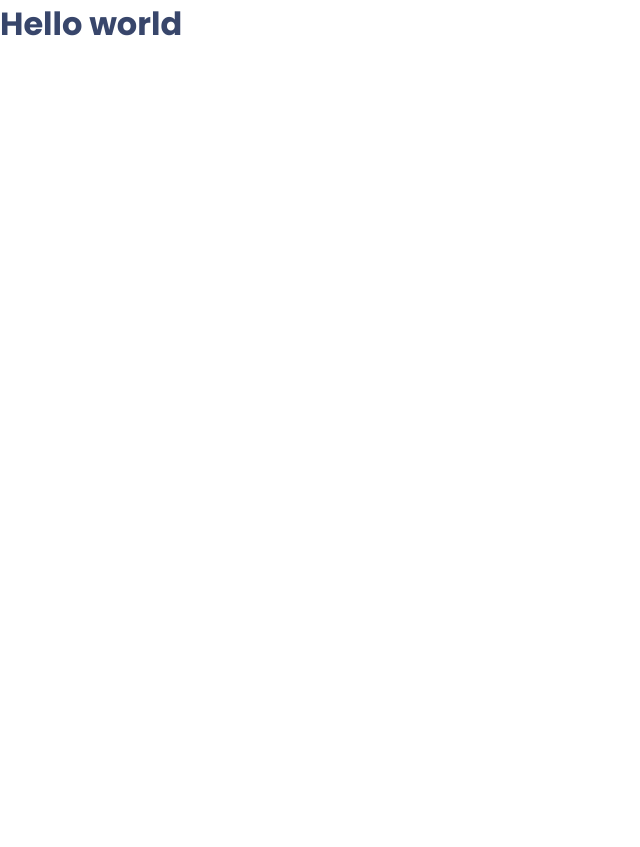
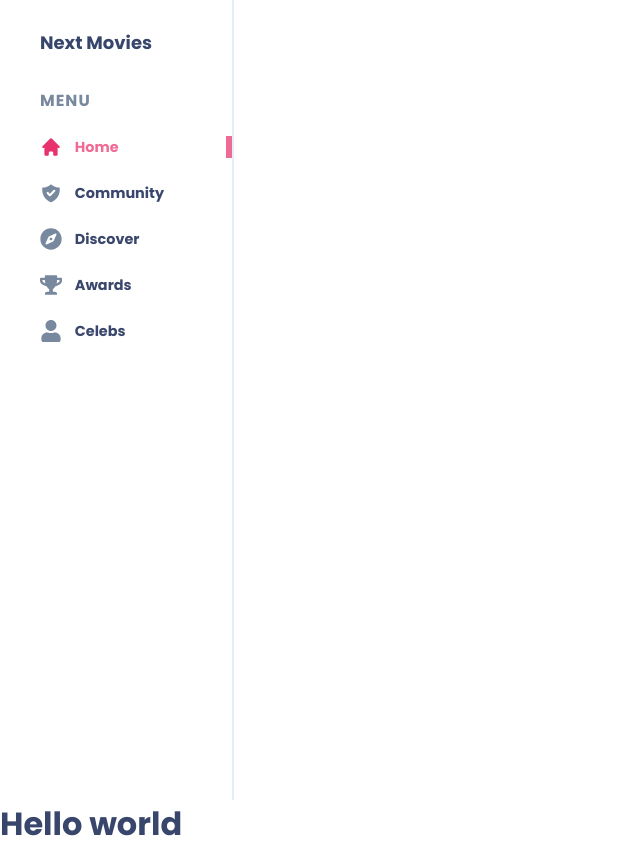
Before and after one commit to Joao-Rodrigues01/next-movies, a Next.js app: page / in a window 1280 px wide. Shown: the whole page, without its empty margins (0-640 px from the left). Before the commit the page ends 800 px from the top, so only its background shows below. Built offline with nearby package versions, Linux system fonts and the light colour scheme.

Commit message:
Create SideMenu component and styles

```diff
--- /dev/null
+++ b/src/components/SideMenu/index.tsx
@@ -0,0 +1,43 @@
+import React from 'react';
+
+import { HiHome, HiShieldCheck } from 'react-icons/hi';
+import { FaCompass, FaTrophy, FaUser } from 'react-icons/fa';
+import { Container, Menu } from './styles';
+
+const SideMenu: React.FC = () => {
+	return (
+		<Container>
+			<h3>Next Movies</h3>
+			<Menu>
+				<h1>MENU</h1>
+
+				<a href="/">
+					<HiHome size={22} color="#E9316E" />
+					Home
+				</a>
+
+				<a href="/">
+					<HiShieldCheck size={22} color="#78889E" />
+					Community
+				</a>
+
+				<a href="/">
+					<FaCompass size={22} color="#78889E" />
+					Discover
+				</a>
+
+				<a href="/">
+					<FaTrophy size={22} color="#78889E" />
+					Awards
+				</a>
+
+				<a href="/">
+					<FaUser size={22} color="#78889E" />
+					Celebs
+				</a>
+			</Menu>
+		</Container>
+	);
+};
+
+export default SideMenu;
--- /dev/null
+++ b/src/components/SideMenu/styles.ts
@@ -0,0 +1,45 @@
+import styled from 'styled-components';
+
+export const Container = styled.aside`
+	height: 100vh;
+	width: 234px;
+	border-right: 2px solid #e4ecff;
+	padding-left: 40px;
+	padding-top: 30px;
+
+	h3 {
+		margin-bottom: 32px;
+		font-size: 18px;
+	}
+`;
+
+export const Menu = styled.nav`
+	display: flex;
+	flex-direction: column;
+
+	h1 {
+		color: var(--text-light);
+		font-size: 1rem;
+		letter-spacing: 1px;
+	}
+
+	a {
+		display: flex;
+		align-items: center;
+		justify-content: flex-start;
+
+		gap: 0.8rem;
+
+		font-size: 0.9rem;
+		text-decoration: none;
+		color: var(--text);
+		font-weight: 700;
+
+		&:nth-child(2) {
+			color: #ef6b96;
+			border-right: 6px solid #ef6b96;
+		}
+	}
+
+	gap: 1.5rem;
+`;
--- a/src/pages/api/hello.ts
+++ /dev/null
@@ -1,5 +0,0 @@
-// Next.js API route support: https://nextjs.org/docs/api-routes/introduction
-
-export default (req, res) => {
-	res.status(200).json({ name: 'John Doe' });
-};
--- a/src/pages/index.tsx
+++ b/src/pages/index.tsx
@@ -1,19 +1,19 @@
 import React from 'react';
 import Head from 'next/head';
+import SideMenu from '../components/SideMenu';
 
 const Home: React.FC = () => {
 	return (
-		<div>
+		<main>
 			<Head>
-				<title>Home</title>
-
+				<title>Next Movies</title>
 				<link rel="icon" href="/favicon.ico" />
 			</Head>
 
-			<main>
-				<h1>Hello world</h1>
-			</main>
-		</div>
+			<SideMenu />
+
+			<h1>Hello world</h1>
+		</main>
 	);
 };
 
```
